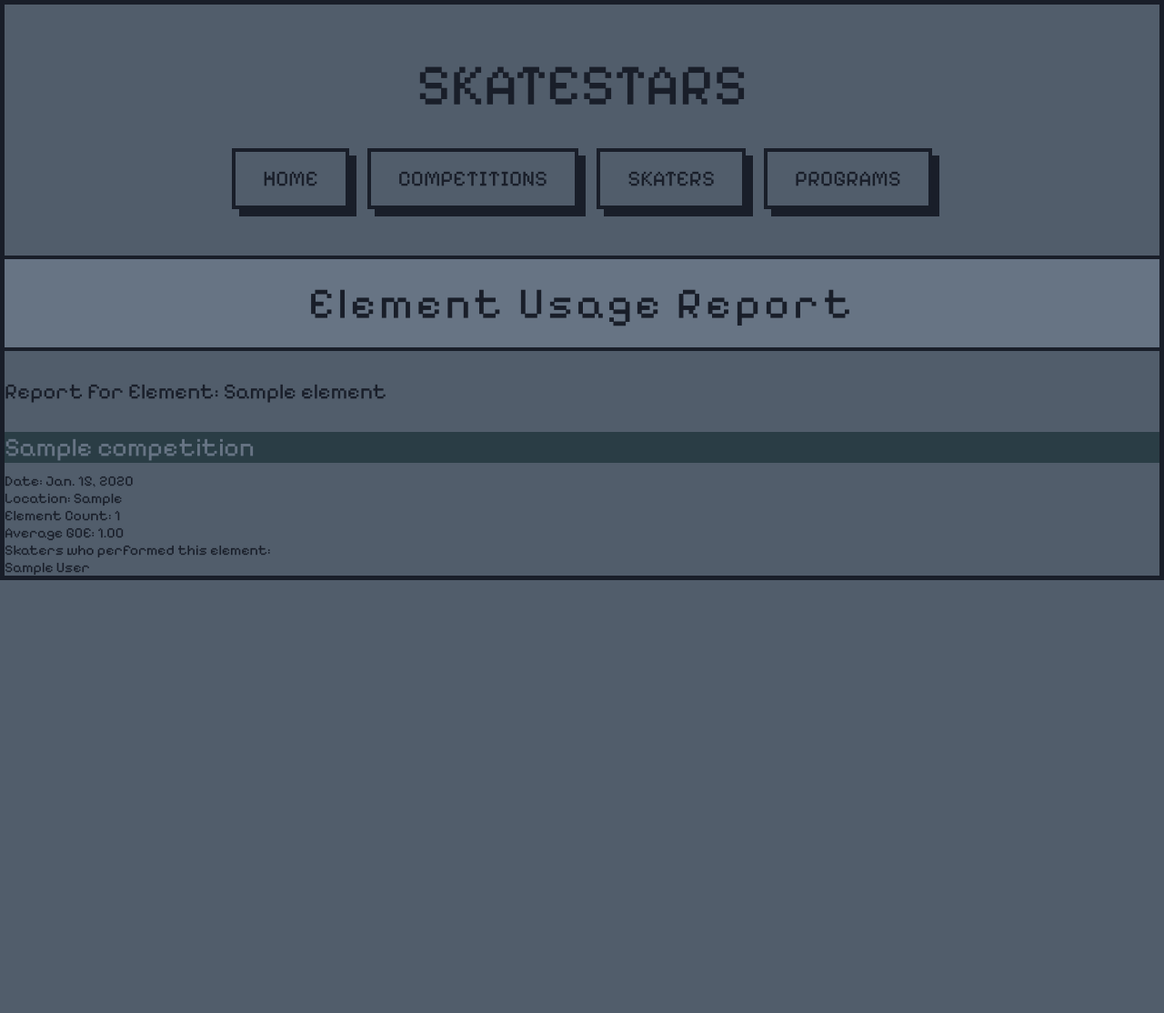
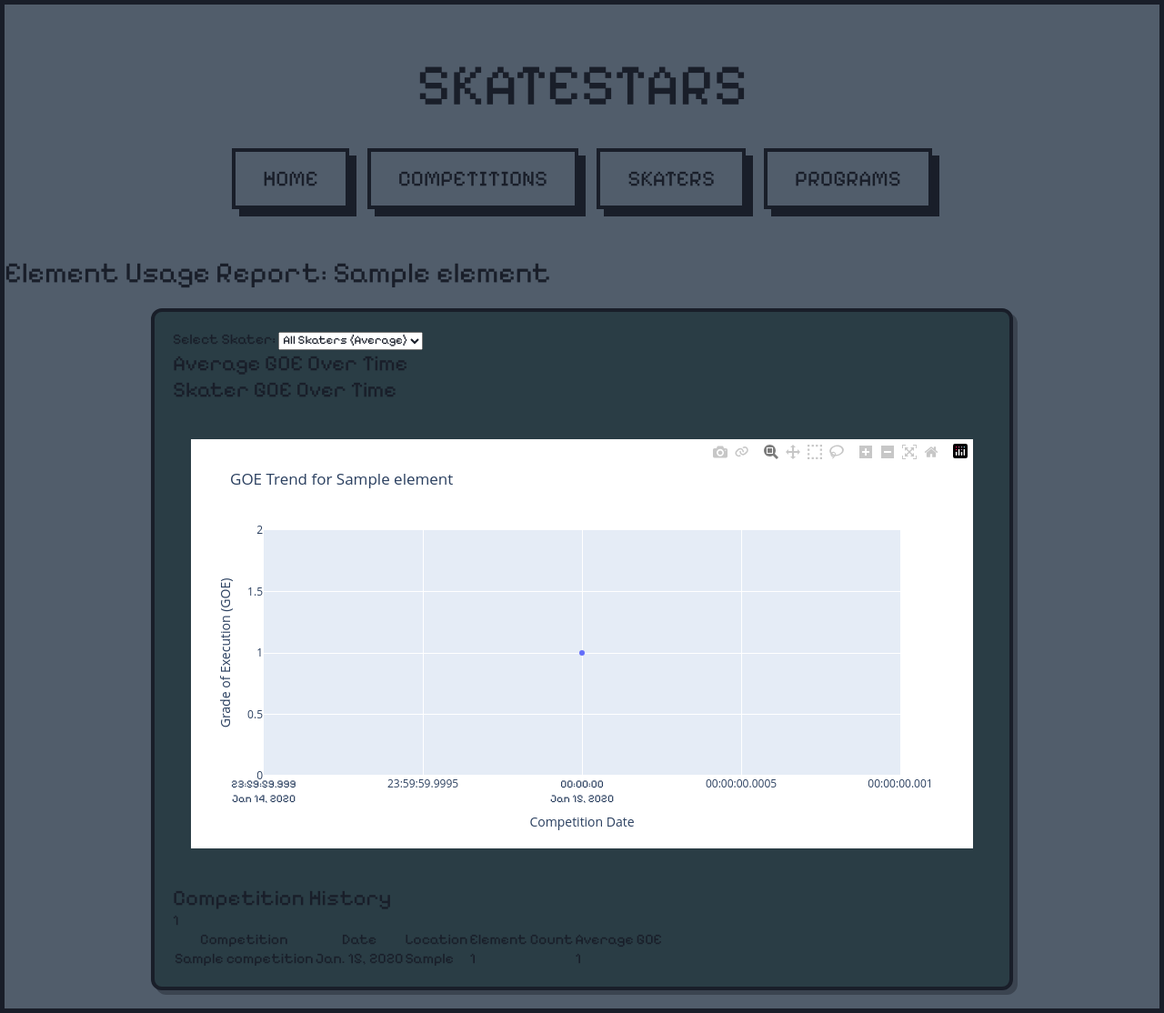
Before and after one commit to elitsamincheva/cs412, a Django app: page /figure_skating_game/elements/1/ in a window 1280 px wide. Shown: the whole page at 91% size. Before the commit the page ends 638 px from the top, so only its background shows below. Run offline with Django 4.2, Linux system fonts and the light colour scheme; tables that the repository leaves empty hold one stand-in row (values such as "Sample post").

Commit message:
usage graph work for hard code skater

```diff
--- a/figure_skating_game/templates/figure_skating_game/competition_detail.html
+++ b/figure_skating_game/templates/figure_skating_game/competition_detail.html
@@ -75,7 +75,7 @@
     <p>No results available for this competition yet.</p>
   {% endif %}
 </div>
-<div style="text-align: center; margin-top: 20px;">
+<div style="text-align: center; margin-top: 20px; padding-bottom: 20px;">
   <button id="delete-competition-button" class="sp-submit" style="margin: 0 auto;">Delete Competition</button>
 </div>
 
--- a/figure_skating_game/templates/figure_skating_game/create_program.html
+++ b/figure_skating_game/templates/figure_skating_game/create_program.html
@@ -78,7 +78,7 @@
         </tfoot>
     </table>
     <div class="button-container">
-        <a href="{% url 'skater_detail' skater_pk %}" class="sp-submit">Cancel</a>
+        <a href="javascript:history.back()" class="sp-submit">Cancel</a>
         <button type="submit" class="sp-submit">Create Program</button>
     </div>
 
--- a/figure_skating_game/templates/figure_skating_game/element_usage_report.html
+++ b/figure_skating_game/templates/figure_skating_game/element_usage_report.html
@@ -1,53 +1,59 @@
 {% extends 'figure_skating_game/base.html' %}
+{% load static %}
+
+{% block head %}
+    {{ block.super }}
+    <script src="https://cdn.plot.ly/plotly-latest.min.js"></script>
+{% endblock %}
 
 {% block content %}
-    <h1 class="featured-title">Element Usage Report</h1>
+
+    <h1>Element Usage Report: {{ element_name }}</h1>
+    <div class="skater-detail-card">
 
     {% if element_error %}
-        <p class="error-message">{{ element_error }}</p>
-    {% elif element_name %}
-        <h2>Report for Element: {{ element_name }}</h2>
+        <p>{{ element_error }}</p>
+    {% else %}
+        <label for="skaterSelect">Select Skater:</label>
+        <select id="skaterSelect">
+            <option value="">All Skaters (Average)</option>
+            {% for skater in skaters %}
+                <option value="{{ skater.first_name }} {{ skater.last_name }}">{{ skater.first_name }} {{ skater.last_name }}</option>
+            {% endfor %}
+        </select>
 
-        {% if competitions %}
-            <ul>
+        <h2>Average GOE Over Time</h2>
+
+
+        <h2>Skater GOE Over Time</h2>
+        <div class="goe-graph">{{ goe_graph_plotly|safe }}</div>
+
+
+        <h2>Competition History</h2>
+        <table>
+            <thead>
+                <tr>
+                    <th>Competition</th>
+                    <th>Date</th>
+                    <th>Location</th>
+                    <th>Element Count</th>
+                    <th>Average GOE</th>
+                </tr>
+            </thead>
+            <tbody>
                 {% for competition in competitions %}
-                    <li>
-                        <h3>{{ competition.name }}</h3>
-                        <p>Date: {{ competition.date }}</p>
-                        <p>Location: {{ competition.location }}</p>
-                        <p>Element Count: {{ competition.element_count }}</p>
-                        <p>Average GOE: {{ competition.avg_goe|floatformat:2 }}</p>
+                <p>{{competition.element_count}}</p>
+                    <tr>
+                        <td>{{ competition.name }}</td>
+                        <td>{{ competition.date }}</td>
+                        <td>{{ competition.location }}</td>
+                        <td>{{ competition.element_count }}</td>
+                        <td>{{ competition.avg_goe|default_if_none:"N/A" }}</td>
+                    </tr>
+                {% endfor %}
+            </tbody>
+        </table>
+    {% endif %}
 
-                        <h4>Skaters who performed this element:</h4>
-                        {% if competition.executed_programs.all %}
-
-                            <ul>
-                                {% for executed_program in competition.executed_programs.all %}
-
-                                    {% for executed_element in executed_program.executed_elements.all %}
-
-                                        {% if executed_element.element == element %}
-                                            <li>
-                                                {{ executed_program.program.skater.first_name }} {{ executed_program.program.skater.last_name }}
-                                            </li>
-                                        {% endif %}
-                                    {% endfor %}
-                                {% endfor %}
-                            </ul>
-                        {% else %}
-                            <p>No skaters performed this element in this competition.</p>
-                        {% endif %}
-                    </li>
-                {% endfor %}
-            </ul>
-        {% else %}
-            <p>No competitions found where this element was performed.</p>
-        {% endif %}
-    {% endif %}
-<style>
-    .error-message {
-        color: red;
-        margin-bottom: 1rem;
-    }
-</style>
+</div>
 {% endblock %}
--- a/figure_skating_game/templates/figure_skating_game/update_skater.html
+++ b/figure_skating_game/templates/figure_skating_game/update_skater.html
@@ -100,7 +100,7 @@
     text-align: left;
     padding-top: 8px;
     display: block;
-    color: #677484;
+    color: #191E29;
     background-color: transparent;
 }
 
@@ -122,6 +122,7 @@ select {
     width: 100%;
     max-width: 400px;
     font-size: 1.3em;
+    background-color: #515d6b;
 
 }
 
--- a/figure_skating_game/urls.py
+++ b/figure_skating_game/urls.py
@@ -45,4 +45,5 @@ urlpatterns = [
 
     path('elements/', views.ElementListView.as_view(), name='element_list'),
     path('elements/<int:pk>/', views.ElementUsageView.as_view(), name='element_usage_report'),
+
 ]
--- a/figure_skating_game/views.py
+++ b/figure_skating_game/views.py
@@ -7,9 +7,9 @@ from django.views.generic import ListView, DetailView, FormView, UpdateView, Del
 from django.views.generic.edit import CreateView
 from django.db.models import Max, Case, When, Prefetch, Count, Avg, Q
 
-
-from django.http import JsonResponse
-from django.http import HttpResponseRedirect
+import plotly.express as px
+import plotly.graph_objects as go
+import pandas as pd
 
 from .forms import CompetitionForm, SelectProgramsForm, ProgramForm, SkaterForm
 from .models import *
@@ -409,6 +409,53 @@ class ElementListView(ListView):
     template_name = 'figure_skating_game/element_list.html'
     context_object_name = 'elements'
 
+# class ElementUsageView(ListView):
+#     model = Competition
+#     template_name = 'figure_skating_game/element_usage_report.html'
+#     context_object_name = 'competitions'
+
+#     def get_queryset(self):
+#         pk = self.kwargs.get('pk')
+#         if not pk:
+#             return Competition.objects.none()
+
+#         try:
+#             element = Element.objects.get(pk=pk)
+#         except Element.DoesNotExist:
+#             return Competition.objects.none()
+
+#         competitions = Competition.objects.filter(
+#             executed_programs__executed_elements__element=element
+#         ).prefetch_related(
+#             'executed_programs',
+#             'executed_programs__program__skater',
+#             'executed_programs__executed_elements',
+#             'executed_programs__executed_elements__element' # Access the element
+#         ).annotate(
+#             element_count=Count('executed_programs__executed_elements', filter=Q(executed_programs__executed_elements__element=element)),
+#             avg_goe=Avg('executed_programs__executed_elements__goe', filter=Q(executed_programs__executed_elements__element=element))
+#         ).distinct()
+#         return competitions
+
+#     def get_context_data(self, **kwargs):
+#         context = super().get_context_data(**kwargs)
+#         pk = self.kwargs.get('pk')
+#         if pk:
+#             try:
+#                 element = Element.objects.get(pk=pk)
+#                 context['element'] = element
+#                 context['element_name'] = element.name
+#             except Element.DoesNotExist:
+#                 context['element_error'] = "Element not found"
+#         return context
+
+import json
+from django.db.models import F, Func, DateField, Count, Avg
+from django.db.models.functions import TruncDate
+from django.core.serializers.json import DjangoJSONEncoder
+from datetime import date
+from django.db import connection
+
 class ElementUsageView(ListView):
     model = Competition
     template_name = 'figure_skating_game/element_usage_report.html'
@@ -430,7 +477,7 @@ class ElementUsageView(ListView):
             'executed_programs',
             'executed_programs__program__skater',
             'executed_programs__executed_elements',
-            'executed_programs__executed_elements__element' # Access the element
+            'executed_programs__executed_elements__element'
         ).annotate(
             element_count=Count('executed_programs__executed_elements', filter=Q(executed_programs__executed_elements__element=element)),
             avg_goe=Avg('executed_programs__executed_elements__goe', filter=Q(executed_programs__executed_elements__element=element))
@@ -445,6 +492,48 @@ class ElementUsageView(ListView):
                 element = Element.objects.get(pk=pk)
                 context['element'] = element
                 context['element_name'] = element.name
+                selected_skater = 1
+
+                competitions = Competition.objects.filter(
+                    executed_programs__executed_elements__element=element,
+                    executed_programs__program__skater=selected_skater
+                ).prefetch_related(
+                    'executed_programs',
+                    'executed_programs__program__skater',
+                    'executed_programs__executed_elements'
+                ).distinct()
+
+                # make dataframe of comp date and goes
+                # make into line graph and add to context
+                data = []
+                for comp in competitions:
+                    for ep in comp.executed_programs.all():
+                        for ee in ep.executed_elements.filter(element=element):
+                            data.append({
+                                'date': comp.date,
+                                'goe': ee.goe
+                            })
+
+                if data:
+                    df = pd.DataFrame(data)
+                    df['date'] = pd.to_datetime(df['date'])
+                    df = df.sort_values(by='date')
+
+                    fig = go.Figure(data=[go.Scatter(x=df['date'], y=df['goe'],
+                                                     mode='markers+lines',
+                                                     name='GOE')])
+
+                    fig.update_layout(title=f'GOE Trend for {element.name}',
+                                      xaxis_title='Competition Date',
+                                      yaxis_title='Grade of Execution (GOE)')
+
+                    context['goe_graph_plotly'] = fig.to_html(full_html=False)
+                else:
+                    context['goe_graph_error'] = "No GOE data available for this element and skater."
+
+
+
+
             except Element.DoesNotExist:
                 context['element_error'] = "Element not found"
         return context
--- a/static/skating-styles.css
+++ b/static/skating-styles.css
@@ -2,7 +2,7 @@
 @import url('https://fonts.googleapis.com/css2?family=Pixelify+Sans:wght@400..700&display=swap');
 
 * {
-    background-color: #515d6b;
+
     font-family: 'Pixelify Sans', sans-serif;
     font-optical-sizing: auto;
     font-weight: 400;
@@ -20,6 +20,7 @@ body {
     border: 5px solid #191E29;
     margin: 0;
     padding: 0;
+    background-color: #515d6b;
 }
 
 /* header styling */
@@ -670,6 +671,7 @@ h3 {
     border-collapse: collapse;
     color: #B0BEC5;
     font-size: 1em;
+    background-color: #515d6b;
 }
 
 .competition-results-table th,
@@ -687,7 +689,6 @@ h3 {
 
 .executed-elements-details {
     display: none;
-    background-color: #3B4A5A;
 }
 
 .expand-control {
@@ -896,6 +897,7 @@ h3 {
 .prog-detail-box table {
     width: 100%;
     border-collapse: collapse;
+    background-color: #515d6b;
 }
 
 .prog-detail-box th,
@@ -984,6 +986,7 @@ h3 {
     border-collapse: collapse;
     background-color: #2A3D45;
     margin-bottom: 50px;
+
 }
 
 .elements-table th,
@@ -992,6 +995,7 @@ h3 {
     padding: 8px;
     text-align: center;
     vertical-align: middle;
+    background-color: #515d6b;
 }
 
 .elements-table th {
@@ -1105,3 +1109,12 @@ h3 {
     padding-left: 50px;
     display: inline-block;
 }
+
+.goe-graph {
+    background-color: transparent !important;
+    padding: 20px;
+    margin-top: 20px;
+    margin-bottom: 20px;
+    position: relative; /* Or absolute, or fixed */
+    z-index: 1000;
+}
```
